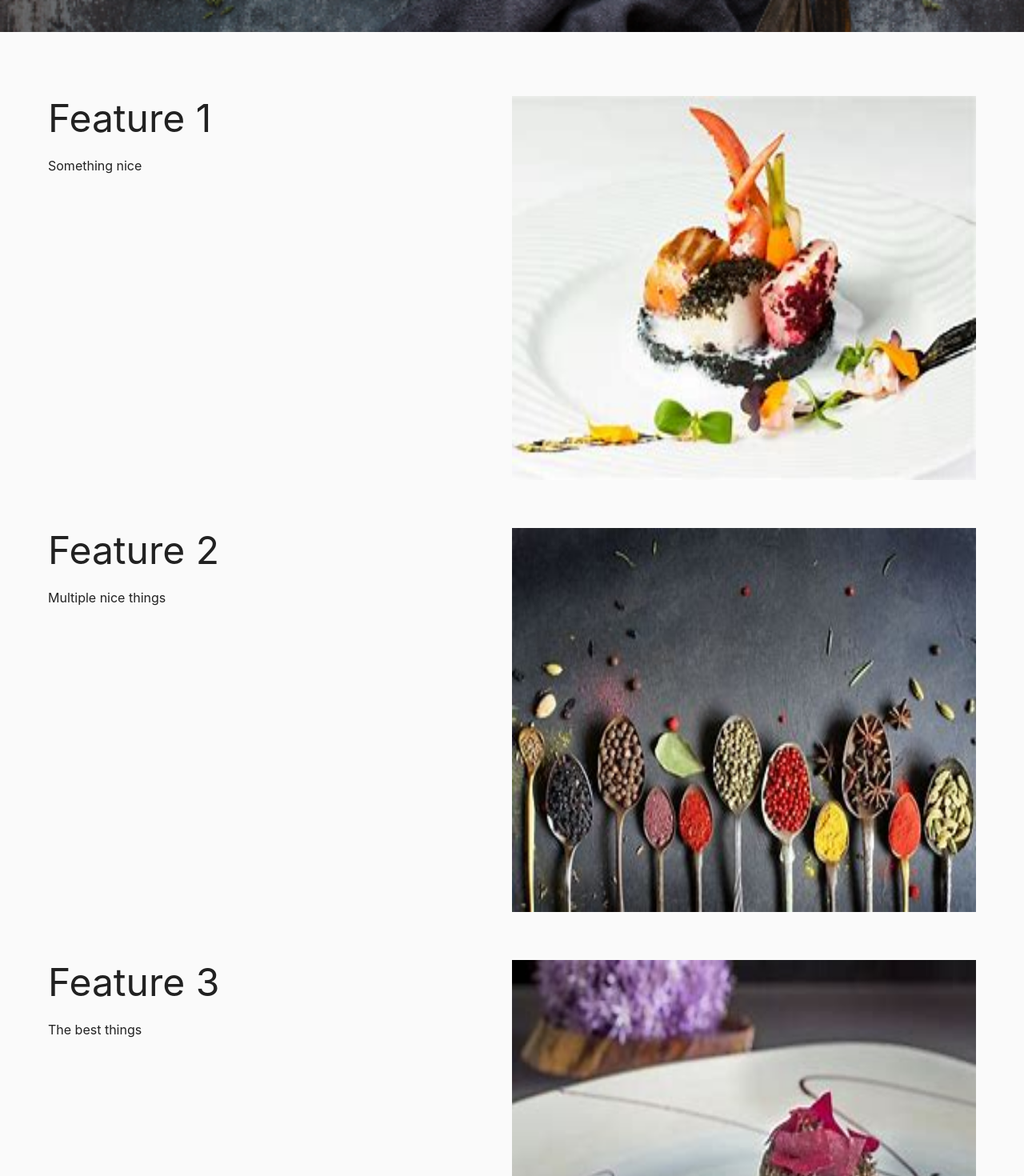
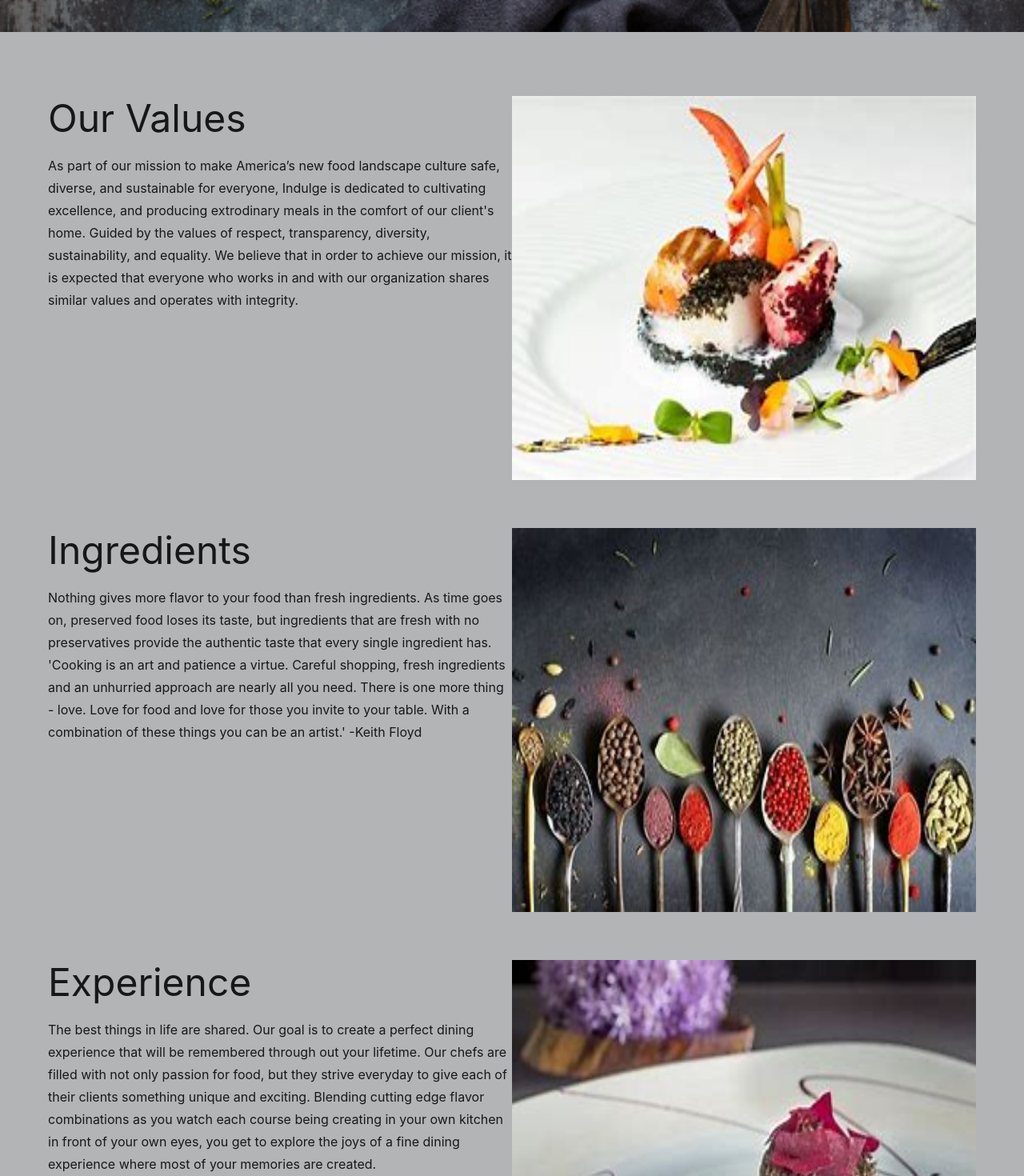
Before and after one commit to mercspring/experience-indulgence, a React (Create React App) app: page / in a window 1280 px wide. Shown: the part 500-1970 px from the top of the page at 80% size. Built offline with nearby package versions, Linux system fonts and the light colour scheme.

Commit message:
grey background

```diff
--- a/src/App.js
+++ b/src/App.js
@@ -20,16 +20,16 @@ theme = responsiveFontSizes(theme);
 theme = createMuiTheme({
 	palette: {
 		primary: {
-			light: '#757ce8',
-			main: '#3f50b5',
-			dark: '#002884',
-			contrastText: '#fff',
+			light: '#ae895d',
+			main: '#292C30',
+			dark: '#3b4045',
+			contrastText: '#ae895d',
 		},
 		secondary: {
-			light: '#ff7961',
-			main: '#FFFFFF',
-			dark: '#ba000d',
-			contrastText: '#000',
+			light: '#b3b4b5',
+			main: '#24292d',
+			dark: '#5d646b',
+			contrastText: '#ae895d',
 		},
 	},
 	typography: {
@@ -51,7 +51,7 @@ theme = createMuiTheme({
 
 const useStyles = makeStyles((theme) => ({
 	root: {
-		marginTop: "120px",
+    marginTop: "120px",
 	},
 }));
 
@@ -76,6 +76,7 @@ const content =  [
 function App() {
 	const classes = useStyles();
 	return (
+		<div style={{background: "#b3b4b5"}}>
 		<ThemeProvider theme={theme}>
 			<CssBaseline />
 			<NavBar />
@@ -92,6 +93,7 @@ function App() {
 				</Router>
 			<Footer />
 		</ThemeProvider>
+		</div>
 	);
 }
 
--- a/src/components/navbar/index.js
+++ b/src/components/navbar/index.js
@@ -10,6 +10,7 @@ import Button from '@material-ui/core/Button';
 import Link from '@material-ui/core/Link';
 import SigninModal from "../SigninModal";
 import Modal from '@material-ui/core/Modal';
+import "../Navbar/style.css"
 
 const useStyles = makeStyles((theme) => ({
   root: {
--- a/src/pages/Home/index.js
+++ b/src/pages/Home/index.js
@@ -1,33 +1,37 @@
 // React
 import React, { useState, useEffect } from "react";
 // Styles
-import Container from '@material-ui/core/Container';
+import Container from "@material-ui/core/Container";
 // Componants
 import Header from "../../components/Header";
 import Feature from "../../components/Feature";
-import hero from  "../../assets/hero.png"
-import trupp from  "../../assets/trupp.jpg"
-import spoons from  "../../assets/spoons.jpg"
-import timeout from  "../../assets/timeout.jpg"
+import hero from "../../assets/hero.png";
+import trupp from "../../assets/trupp.jpg";
+import spoons from "../../assets/spoons.jpg";
+import timeout from "../../assets/timeout.jpg";
 
-
-const content =  [
+const content = [
   {
-		title: "Feature 1",
-		description: "Something nice",
+    title: "Our Values",
+    description:
+      "As part of our mission to make America’s new food landscape culture safe, diverse, and sustainable for everyone, Indulge is dedicated to cultivating excellence, and producing extrodinary meals in the comfort of our client's home. Guided by the values of respect, transparency, diversity, sustainability, and equality. We believe that in order to achieve our mission, it is expected that everyone who works in and with our organization shares similar values and operates with integrity.",
     imageUrl: trupp,
   },
   {
-		title: "Feature 2",
-		description: "Multiple nice things",
 		imageUrl: spoons,
+		title: "Ingredients",
+
+		description:
+
+      "Nothing gives more flavor to your food than fresh ingredients. As time goes on, preserved food loses its taste, but ingredients that are fresh with no preservatives provide the authentic taste that every single ingredient has.  'Cooking is an art and patience a virtue. Careful shopping, fresh ingredients and an unhurried approach are nearly all you need. There is one more thing - love. Love for food and love for those you invite to your table. With a combination of these things you can be an artist.' -Keith Floyd",
+
   },
   {
-		title: "Feature 3",
-		description: "The best things",
+    title: "Experience",
+    description: "The best things in life are shared. Our goal is to create a perfect dining experience that will be remembered through out your lifetime.  Our chefs are filled with not only passion for food, but they strive everyday to give each of their clients something unique and exciting.  Blending cutting edge flavor combinations as you watch each course being creating in your own kitchen in front of your own eyes, you get to explore the joys of a fine dining experience where most of your memories are created. ",
     imageUrl: timeout,
-	}
-]
+  },
+];
 
 function Home() {
   return (
```
Lines whose indentation alone changed are shown as unchanged.
